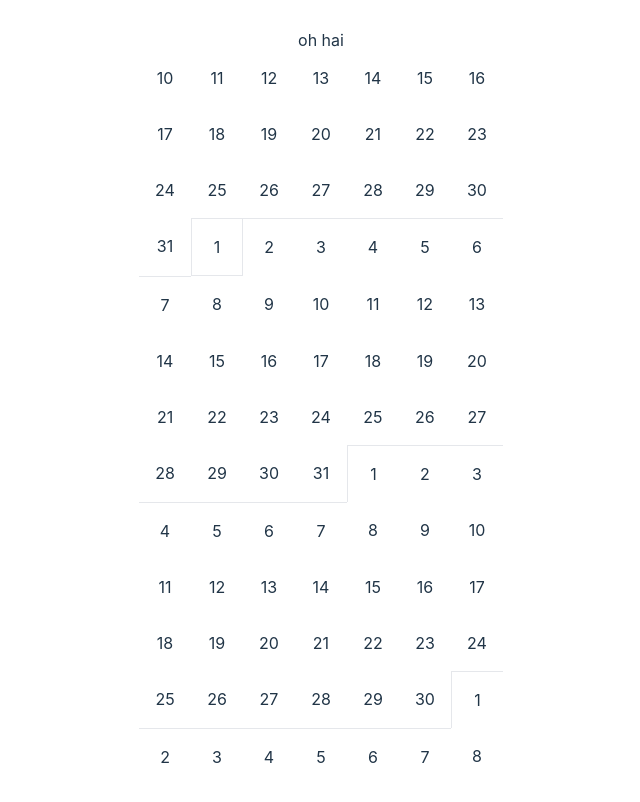
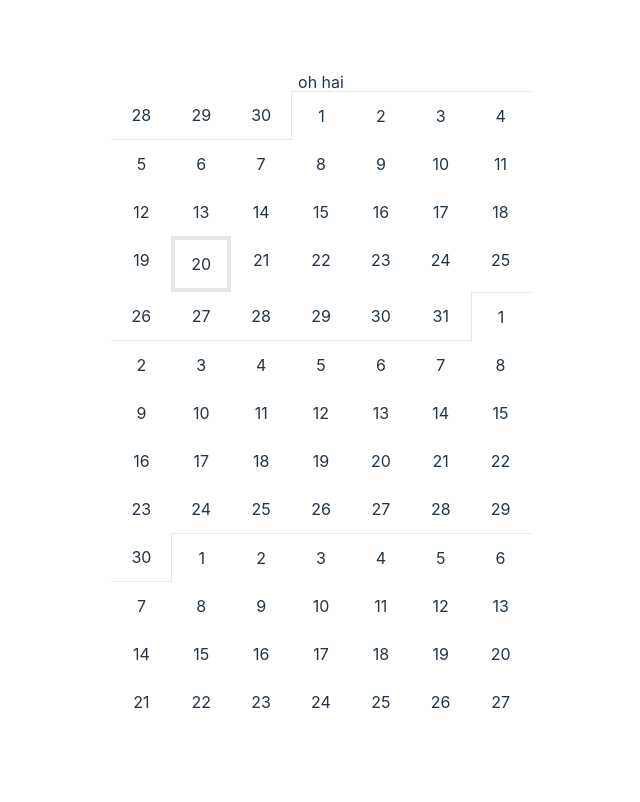
Before and after one commit to boyeatssteak/days, a Vue app: page / in a window 1280 px wide. Shown: the top 802 px of the page, without its empty margins (319-959 px from the left). Built offline with nearby package versions, Linux system fonts and the light colour scheme.

Commit message:
support variable anchor date, and variable row lengths

```diff
--- a/src/components/Days.vue
+++ b/src/components/Days.vue
@@ -1,7 +1,9 @@
 <template>
     <div>
         <h1>oh hai</h1>
-        <div class="grid grid-cols-7">
+        <div
+            :style="gridStyles"
+            class="grid">
             <span
                 v-for="(day, index) in visibleDays"
                 :class="dayClasses(index, day)">
@@ -15,10 +17,13 @@
 import { defineComponent } from 'vue'
 import {
     add,
+    differenceInCalendarDays,
     eachDayOfInterval,
     getDate,
     getDay,
-    isToday,
+    isSameDay,
+    lastDayOfMonth,
+    setDate,
     sub,
 } from 'date-fns'
 
@@ -30,16 +35,17 @@ export default defineComponent({
     name: `Days`,
     data() {
         return {
-            // visibleStart: `20220701`,
-            // visibleEnd: `20220930`,
-            // centerDate: `20220715`,
+            anchorDate: new Date(1980, 9, 20),
             daysPerRow: 7,
             getDate,
-            isToday,
-            today: new Date(),
         }
     },
     computed: {
+        gridStyles(): Generic {
+            return {
+                gridTemplateColumns: `repeat(${this.daysPerRow}, minmax(0, 1fr))`,
+            }
+        },
         visibleDays(): Date[] {
             return eachDayOfInterval({
                 start: this.visibleStart,
@@ -47,27 +53,42 @@ export default defineComponent({
             })
         },
         visibleStart(): Date {
-            return sub(this.today, { days: getDay(this.today), weeks: 3 })
+            return sub(this.anchorDate, { days: getDay(this.anchorDate), weeks: 3 })
         },
         visibleEnd(): Date {
-            return add(this.today, { days: 6 - getDay(this.today), weeks: 9 })
+            return add(this.anchorDate, { days: 6 - getDay(this.anchorDate), weeks: 9 })
         },
     },
     methods: {
         dayClasses(index: number, day: Date): Generic {
             const isFirstInRow = index % this.daysPerRow == 0
-            const today = isToday(day)
+            const isAnchorDate = isSameDay(this.anchorDate, day)
             const isFirstOfMonth = getDate(day) === 1
-            const isFirstRow = getDate(day) <= this.daysPerRow
+            const isInFirstRow = getDate(day) < getDate(this.lastDayInFirstRow(index, day))
+            const isInLastRow = getDate(this.firstDayInLastRow(index, day)) <= getDate(day)
 
             return {
-                'border-t': today || isFirstRow,
-                'border-r': today,
-                'border-b': today,
-                'border-l': today || (isFirstOfMonth && !isFirstInRow),
-                'p-4': true,
+                'border-4': isAnchorDate,
+                'border-t': !isAnchorDate && isInFirstRow,
+                'border-b': !isAnchorDate && isInLastRow,
+                'border-l': !isAnchorDate && isFirstOfMonth && !isFirstInRow,
+                'px-4': true,
+                'py-3': true,
             }
         },
+        firstDayInLastRow(index: number, day: Date): Date {
+            const lastDayOfThisMonth = lastDayOfMonth(day)
+            const diffDays = differenceInCalendarDays(lastDayOfThisMonth, this.visibleStart)
+            const offset = differenceInCalendarDays(lastDayOfThisMonth, this.visibleStart) % this.daysPerRow
+
+            return sub(lastDayOfThisMonth, { days: offset })
+        },
+        lastDayInFirstRow(index: number, day: Date): Date {
+            const firstDayOfThisMonth = setDate(day, 1)
+            const offset = index % this.daysPerRow
+
+            return add(firstDayOfThisMonth, { days: offset })
+        }
     },
 })
 </script>
```
